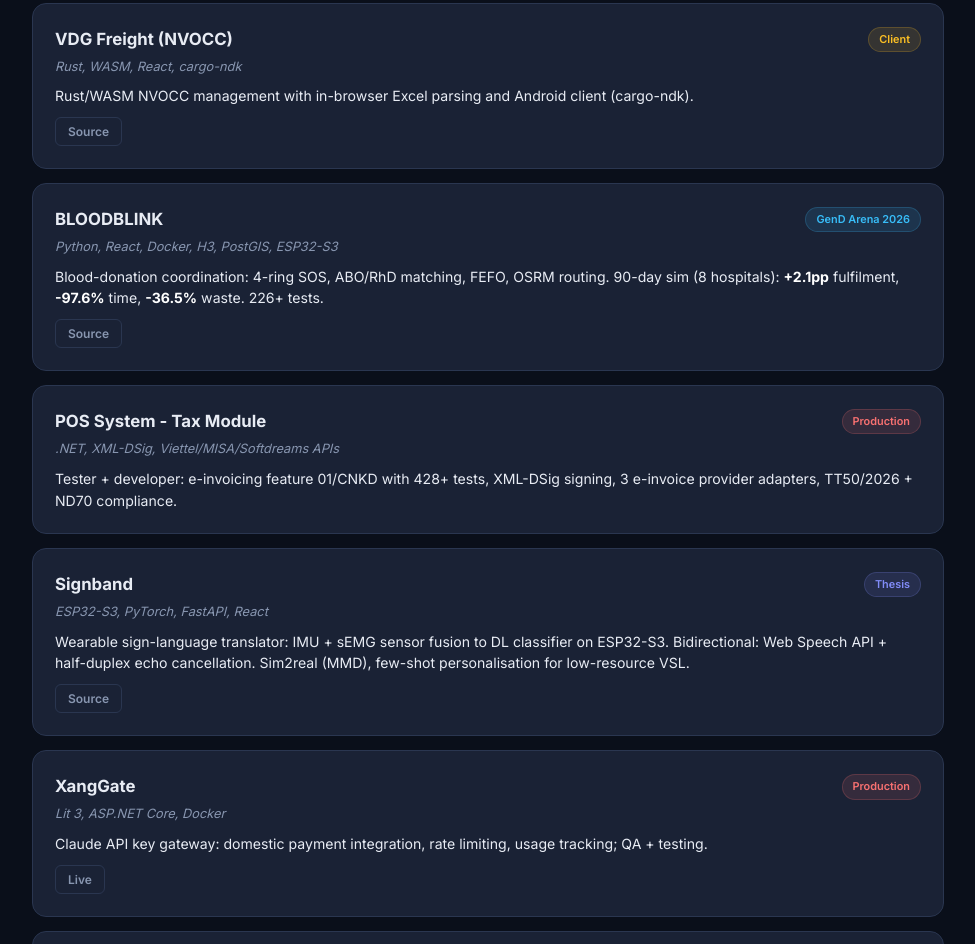
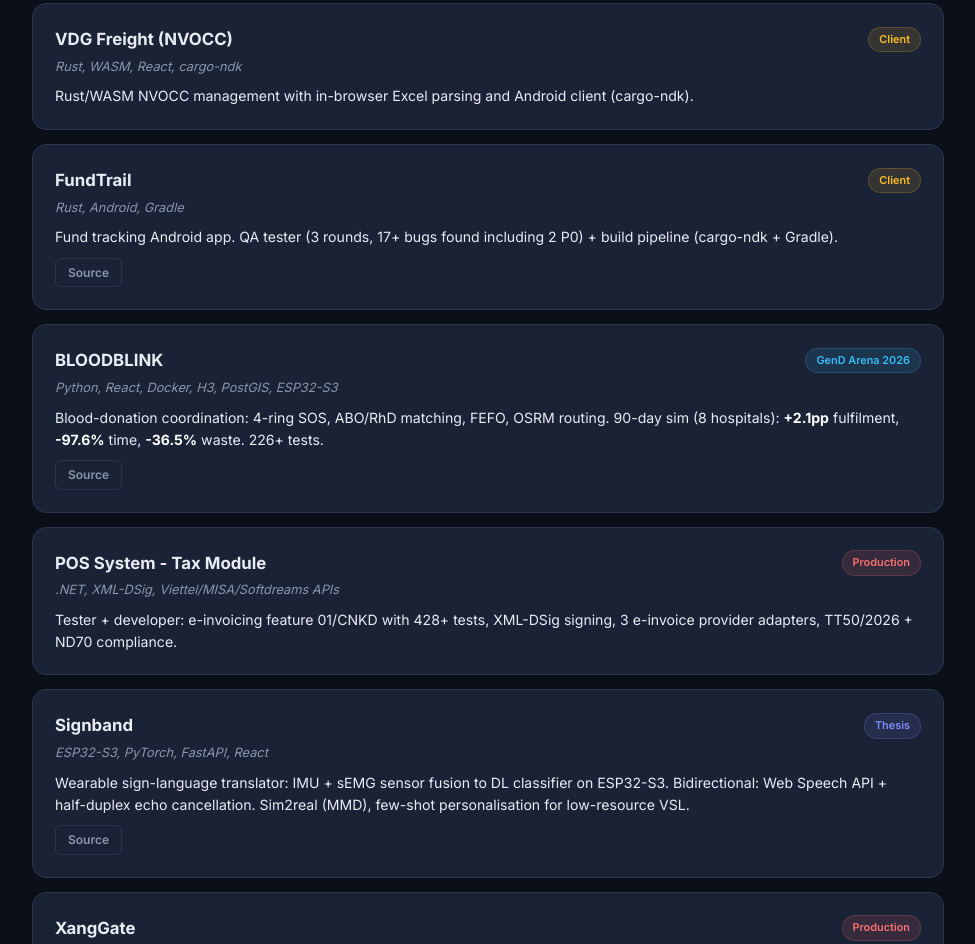
Before and after one commit to yuHz23/yuHz23.github.io, a plain HTML site: page index.html in a window 1280 px wide. Shown: the part 2090-3034 px from the top of the page, without its empty margins (152-1127 px from the left). Drawn offline with Linux system fonts and the light colour scheme.

Commit message:
Separate VDG Freight from FundTrail, fix project links

```diff
--- a/index.html
+++ b/index.html
@@ -351,6 +351,17 @@ footer {
       </div>
       <div class="tech">Rust, WASM, React, cargo-ndk</div>
       <div class="desc">Rust/WASM NVOCC management with in-browser Excel parsing and Android client (cargo-ndk).</div>
+    </div>
+
+    <div class="project reveal">
+      <div class="head">
+        <span class="name">FundTrail</span>
+        <div class="tags">
+          <span class="tag tag-client">Client</span>
+        </div>
+      </div>
+      <div class="tech">Rust, Android, Gradle</div>
+      <div class="desc">Fund tracking Android app. QA tester (3 rounds, 17+ bugs found including 2 P0) + build pipeline (cargo-ndk + Gradle).</div>
       <div class="links-row">
         <a href="https://github.com/vdg-solutions/VDG_FundTrail" target="_blank">Source</a>
       </div>
```
